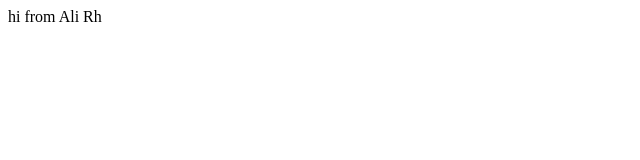
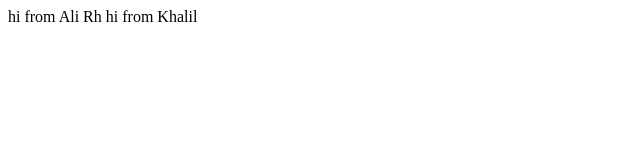
Before and after one commit to ali9issa99/git-demo, a plain HTML site: page AliRh.html in a window 1280 px wide. Shown: the whole page, without its empty margins (0-640 px from the left). Drawn offline with Linux system fonts and the light colour scheme.

Commit message:
hi from khalil

```diff
--- a/AliRh.html
+++ b/AliRh.html
@@ -7,5 +7,6 @@
 </head>
 <body>
     hi from Ali Rh
+    hi from Khalil
 </body>
 </html>
```
